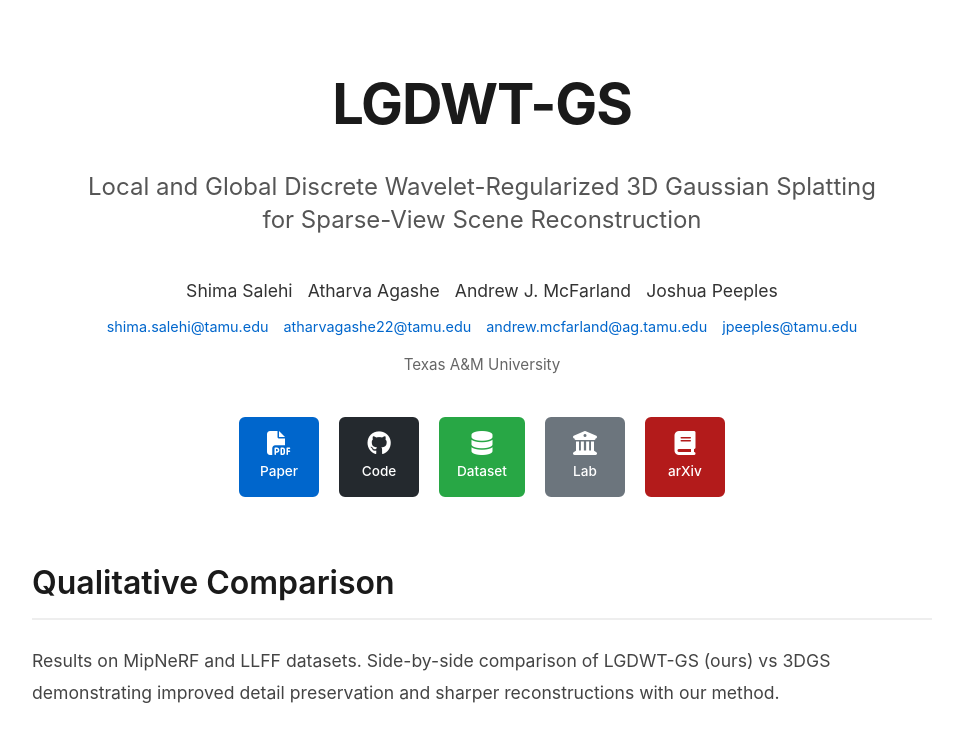
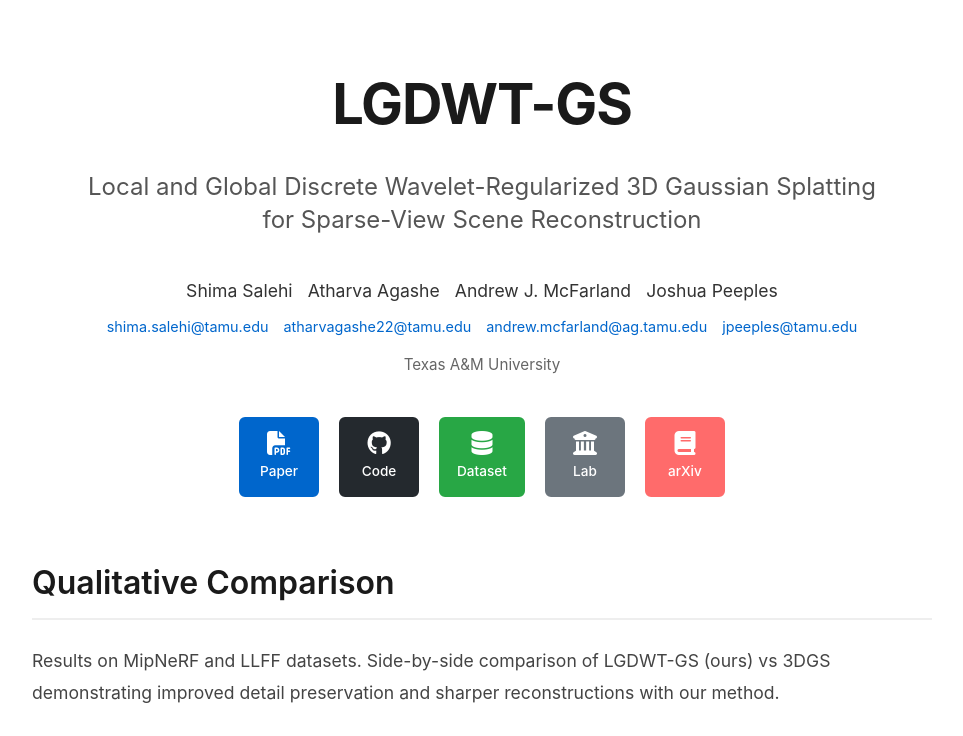
Before and after one commit to Advanced-Vision-and-Learning-Lab/LGDWT-GS-website, a plain HTML site: page index.html in a window 1280 px wide. Shown: the top 736 px of the page, without its empty margins (158-1121 px from the left). Drawn offline with Linux system fonts and the light colour scheme.

Commit message:
Change arXiv button to light red color

```diff
--- a/style.css
+++ b/style.css
@@ -191,14 +191,14 @@ header {
 }
 
 .link-btn.arxiv {
-    background-color: #b31b1b;
+    background-color: #ff6b6b;
     color: white;
-    border-color: #b31b1b;
+    border-color: #ff6b6b;
 }
 
 .link-btn.arxiv:hover {
-    background-color: #8b1515;
-    border-color: #8b1515;
+    background-color: #ff5252;
+    border-color: #ff5252;
 }
 
 /* Teaser Image */
```
